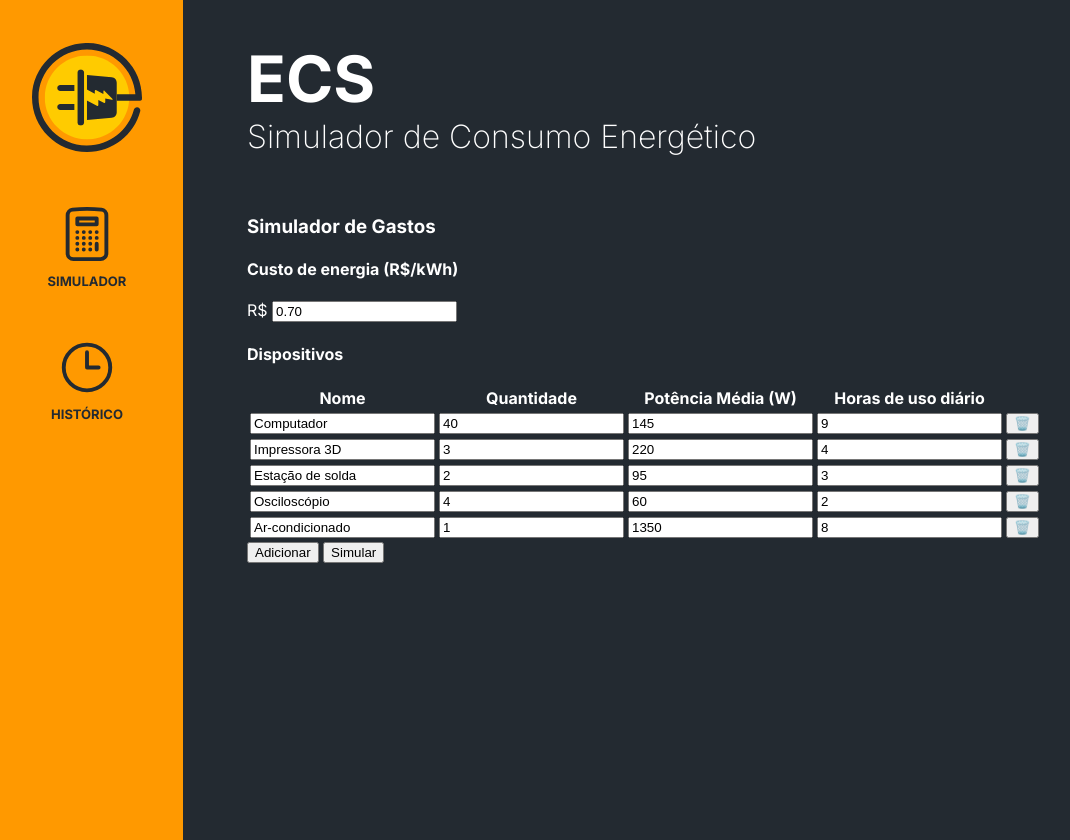
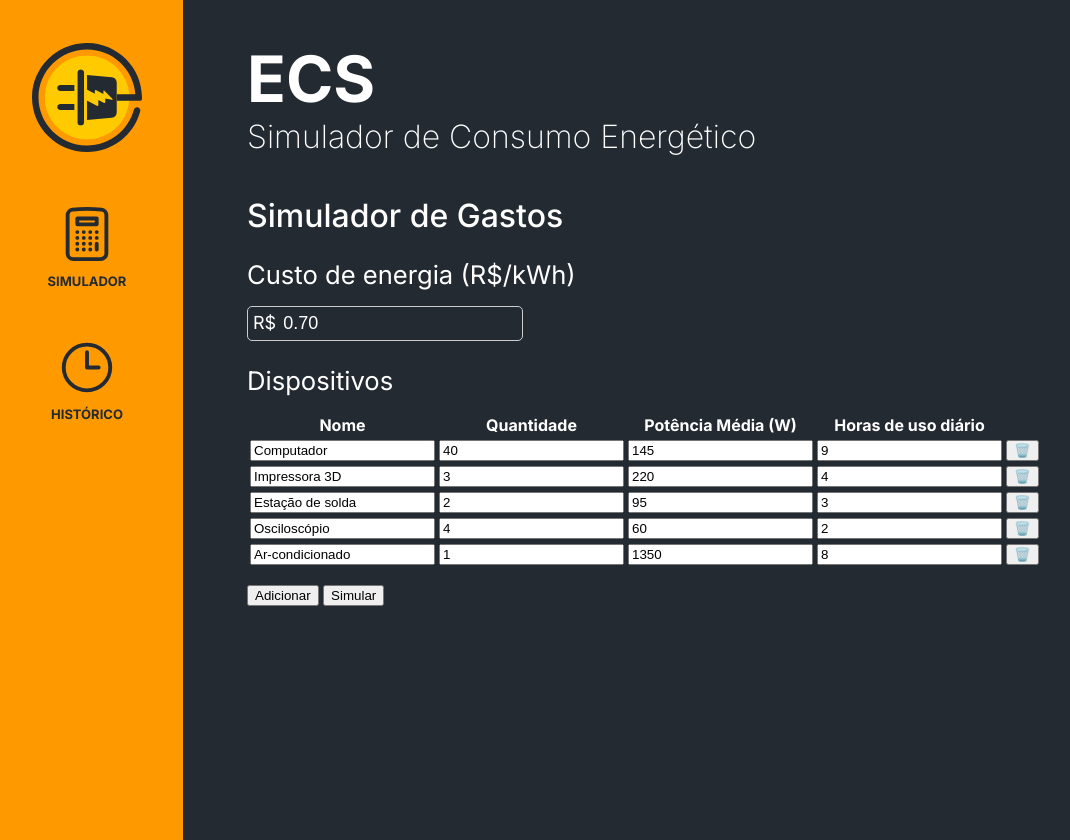
Before and after one commit to fnmatheus/trabalho_final_progamacao, a Django app: page / in a window 1280 px wide. Shown: the whole page, without its empty margins (9-1079 px from the left). Run offline with Django 5.2, Linux system fonts and the light colour scheme.

Commit message:
feat: power cost css

```diff
--- a/simulator/static/simulator/style.css
+++ b/simulator/static/simulator/style.css
@@ -71,3 +71,58 @@ body {
     margin: 0;
     font-weight: 200;
 }
+
+.content {
+    display: flex;
+    flex-direction: column;
+    gap: 3vh;
+}
+
+.content h3 {
+    font-size: 2rem;
+    font-weight: 500;
+    margin: 0;
+}
+
+.power-cost {
+    display: flex;
+    flex-direction: column;
+    width: max-content;
+    gap: 2vh;
+}
+
+.power-cost h4 {
+    font-size: 1.6rem;
+    font-weight: 400;
+    margin: 0;
+}
+
+.power-cost div {
+    display: flex;
+    justify-content: left;
+    gap: 5px;
+    border: solid 1px #cccccc;
+    border-radius: 5px;
+    width: max-content;
+    padding: 5px;
+    font-size: large;
+}
+
+.power-cost div input {
+    border: none;
+    background-color: var(--background);
+    color: var(--text-primary);
+    font-size: large;
+}
+
+.device-table {
+    display: flex;
+    flex-direction: column;
+    gap: 2vh;
+}
+
+.device-table h4 {
+    font-size: 1.6rem;
+    font-weight: 400;
+    margin: 0;
+}
--- a/simulator/templates/simulator/home.html
+++ b/simulator/templates/simulator/home.html
@@ -32,14 +32,14 @@
                 <section class="content">
                     <!-- Sessão do simulador -->
                     <h3>Simulador de Gastos</h3>
-                    <div>
                     <div class="power-cost">
                         <h4>Custo de energia (R$/kWh)</h4>
-                            <span>
-                                R$
+                        <div>
+                            <span>R$</span>
                             <input type="number" value="0.70" step="0.01">
-                            </span>
                         </div>
+                    </div>
+                    <div class="device-table">
                         <h4>Dispositivos</h4>
                         <table id="devices-table">
                             <!--
@@ -62,11 +62,12 @@
                                 -->
                             </tbody>
                         </table>
-                    </div>
                         <div class="actions">
                             <button onclick="addDeviceFormDisplay('block')">Adicionar</button>
                             <button>Simular</button>
                         </div>
+                    </div>
+                </section>
                 <div id="device-form" style="display: none">
                     <!-- Formulario para adicionar novo dispositivo -->
                     <div class="modal-content">
@@ -118,7 +119,6 @@
                         </form>
                     </div>
                 </div>
-                </section>
             </main>
         </div>
     </body>
```
Lines whose indentation alone changed are shown as unchanged.
